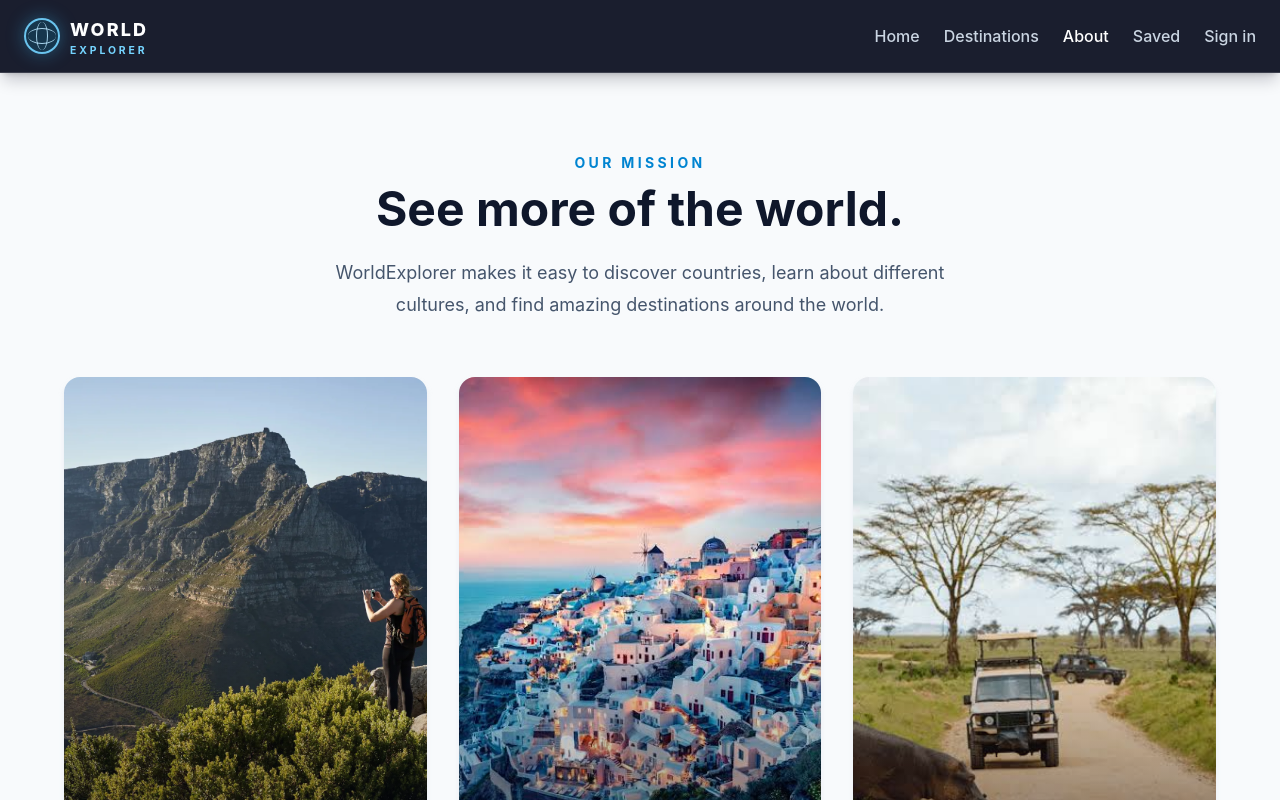
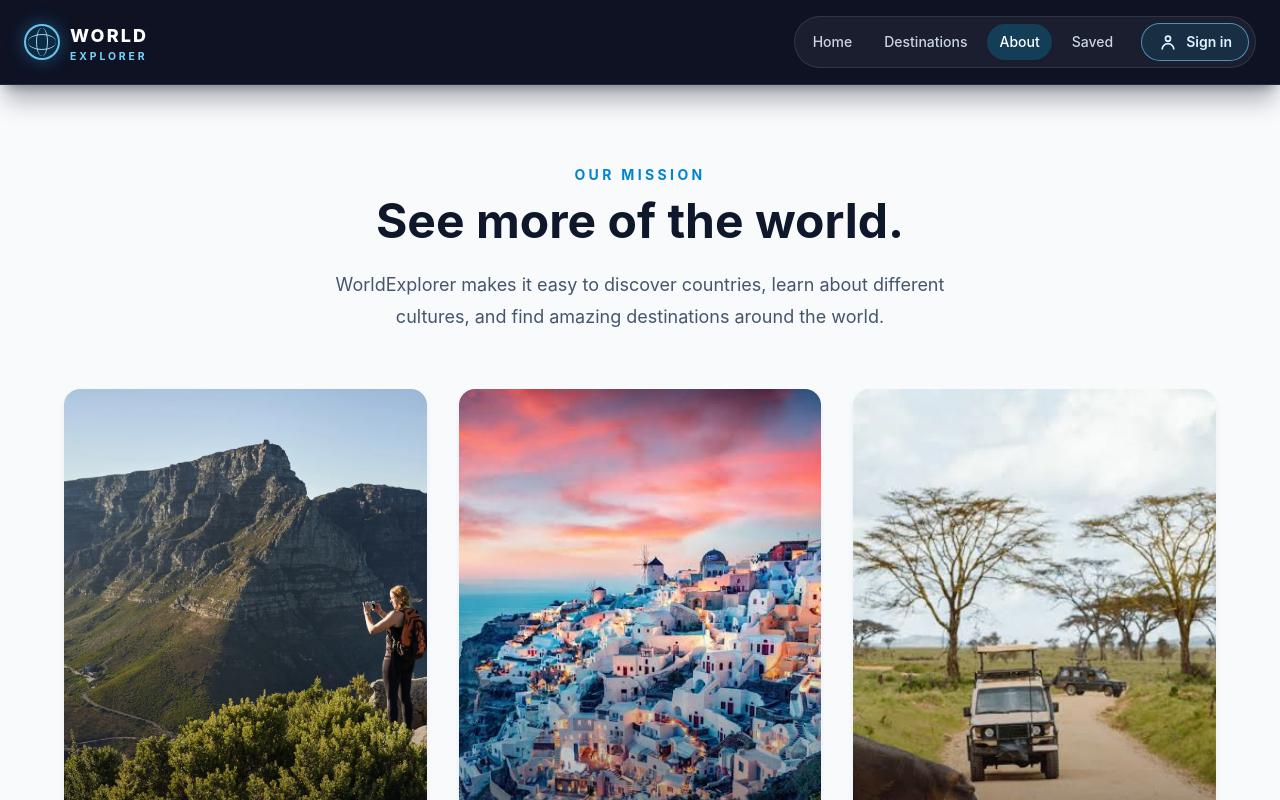
Before and after one commit to BRENDACHEBET1/project-travel-destinations, a React (Vite) app in the folder frontend/: page /about in a window 1280 px wide. Shown: the top 800 px of the page. Built offline with nearby package versions, Linux system fonts and the light colour scheme; no server answers.

Commit message:
Modify sign in UI

```diff
--- a/frontend/src/api/backend.js
+++ b/frontend/src/api/backend.js
@@ -1,12 +1,25 @@
 const apiBaseUrl = (import.meta.env.VITE_API_URL || "").replace(/\/$/, "");
 const TOKEN_KEY = "worldexplorer_access_token";
+const USER_KEY = "worldexplorer_user";
 
 export function isAuthenticated() {
   return Boolean(localStorage.getItem(TOKEN_KEY));
 }
 
+export function getCurrentUser() {
+  const storedUser = localStorage.getItem(USER_KEY);
+
+  try {
+    return storedUser ? JSON.parse(storedUser) : null;
+  } catch {
+    localStorage.removeItem(USER_KEY);
+    return null;
+  }
+}
+
 export function logout() {
   localStorage.removeItem(TOKEN_KEY);
+  localStorage.removeItem(USER_KEY);
 }
 
 function errorMessage(body) {
@@ -63,6 +76,7 @@ async function authenticate(path, details) {
     body: JSON.stringify(details),
   });
   localStorage.setItem(TOKEN_KEY, data.access_token);
+  localStorage.setItem(USER_KEY, JSON.stringify(data.user));
   return data.user;
 }
 
--- a/frontend/src/components/NavBar.jsx
+++ b/frontend/src/components/NavBar.jsx
@@ -1,9 +1,10 @@
 import { Link, NavLink, useNavigate } from "react-router-dom";
-import { isAuthenticated, logout } from "../api/backend";
+import { getCurrentUser, isAuthenticated, logout } from "../api/backend";
 
 function Navbar() {
   const navigate = useNavigate();
   const signedIn = isAuthenticated();
+  const currentUser = getCurrentUser();
 
   function handleLogout() {
     logout();
@@ -11,7 +12,7 @@ function Navbar() {
   }
 
   return (
-    <nav className="relative z-20 border-b border-white/15 bg-slate-950/90 text-white shadow-lg shadow-slate-950/20 backdrop-blur-md">
+    <nav className="relative z-20 border-b border-sky-200/10 bg-slate-950/95 text-white shadow-xl shadow-slate-950/30 backdrop-blur-md">
       <div className="mx-auto flex max-w-7xl items-center justify-between px-4 py-3 sm:px-6 sm:py-4">
         {/* Logo */}
         <Link
@@ -36,14 +37,14 @@ function Navbar() {
         </Link>
 
         {/* Navigation */}
-        <div className="hidden items-center gap-6 md:flex">
+        <div className="hidden items-center gap-2 rounded-full border border-white/10 bg-white/5 p-1.5 md:flex">
           <NavLink
             to="/"
             className={({ isActive }) =>
-              `font-medium transition ${
+              `rounded-full px-3 py-2 text-sm font-medium transition ${
                 isActive
-                  ? "text-white"
-                  : "text-slate-300 hover:text-white"
+                  ? "bg-sky-400/20 text-white shadow-sm"
+                  : "text-slate-300 hover:bg-white/10 hover:text-white"
               }`
             }
           >
@@ -53,10 +54,10 @@ function Navbar() {
           <NavLink
             to="/destinations"
             className={({ isActive }) =>
-              `font-medium transition ${
+              `rounded-full px-3 py-2 text-sm font-medium transition ${
                 isActive
-                  ? "text-white"
-                  : "text-slate-300 hover:text-white"
+                  ? "bg-sky-400/20 text-white shadow-sm"
+                  : "text-slate-300 hover:bg-white/10 hover:text-white"
               }`
             }
           >
@@ -66,10 +67,10 @@ function Navbar() {
           <NavLink
             to="/about"
             className={({ isActive }) =>
-              `font-medium transition ${
+              `rounded-full px-3 py-2 text-sm font-medium transition ${
                 isActive
-                  ? "text-white"
-                  : "text-slate-300 hover:text-white"
+                  ? "bg-sky-400/20 text-white shadow-sm"
+                  : "text-slate-300 hover:bg-white/10 hover:text-white"
               }`
             }
           >
@@ -79,8 +80,8 @@ function Navbar() {
           <NavLink
             to="/saved-destinations"
             className={({ isActive }) =>
-              `font-medium transition ${
-                isActive ? "text-white" : "text-slate-300 hover:text-white"
+              `rounded-full px-3 py-2 text-sm font-medium transition ${
+                isActive ? "bg-sky-400/20 text-white shadow-sm" : "text-slate-300 hover:bg-white/10 hover:text-white"
               }`
             }
           >
@@ -88,11 +89,24 @@ function Navbar() {
           </NavLink>
 
           {signedIn ? (
-            <button type="button" onClick={handleLogout} className="font-medium text-slate-300 transition hover:text-white">
-              Sign out
-            </button>
+            <div className="ml-2 flex items-center gap-2 border-l border-white/10 pl-3">
+              <span className="flex max-w-40 items-center gap-2 rounded-full bg-sky-400/15 px-3 py-2 text-sm font-semibold text-sky-100" title={currentUser?.username}>
+                <svg aria-hidden="true" viewBox="0 0 24 24" className="h-4 w-4 shrink-0 fill-none stroke-current stroke-2">
+                  <circle cx="12" cy="8" r="3" />
+                  <path d="M5 21a7 7 0 0 1 14 0" />
+                </svg>
+                <span className="truncate">{currentUser?.username || "Signed in"}</span>
+              </span>
+              <button type="button" onClick={handleLogout} className="rounded-full px-3 py-2 text-sm font-medium text-slate-300 transition hover:bg-red-400/10 hover:text-red-200">
+                Sign out
+              </button>
+            </div>
           ) : (
-            <NavLink to="/login" className={({ isActive }) => `font-medium transition ${isActive ? "text-white" : "text-slate-300 hover:text-white"}`}>
+            <NavLink to="/login" className={({ isActive }) => `ml-2 flex items-center gap-2 rounded-full border px-4 py-2 text-sm font-semibold transition ${isActive ? "border-sky-300 bg-sky-300 text-slate-950" : "border-sky-300/60 bg-sky-400/10 text-sky-100 hover:border-sky-200 hover:bg-sky-300 hover:text-slate-950"}`}>
+              <svg aria-hidden="true" viewBox="0 0 24 24" className="h-5 w-5 fill-none stroke-current stroke-2">
+                <circle cx="12" cy="8" r="3" />
+                <path d="M5 21a7 7 0 0 1 14 0" />
+              </svg>
               Sign in
             </NavLink>
           )}
@@ -123,11 +137,20 @@ function Navbar() {
                 Saved
               </NavLink>
               {signedIn ? (
-                <button type="button" onClick={handleLogout} className="rounded-lg px-3 py-3 text-left font-medium text-slate-300 transition hover:bg-white/10 hover:text-white">
-                  Sign out
-                </button>
+                <>
+                  <span className="truncate px-3 pt-3 text-sm font-medium text-sky-200">
+                    {currentUser?.username || "Signed in"}
+                  </span>
+                  <button type="button" onClick={handleLogout} className="rounded-lg px-3 py-3 text-left font-medium text-slate-300 transition hover:bg-white/10 hover:text-white">
+                    Sign out
+                  </button>
+                </>
               ) : (
-                <NavLink to="/login" className={({ isActive }) => `rounded-lg px-3 py-3 font-medium transition ${isActive ? "bg-white/10 text-white" : "text-slate-300 hover:bg-white/10 hover:text-white"}`}>
+                <NavLink to="/login" className={({ isActive }) => `flex items-center gap-2 rounded-lg bg-sky-400/10 px-3 py-3 font-medium text-sky-100 transition ${isActive ? "bg-sky-300 text-slate-950" : "hover:bg-sky-300 hover:text-slate-950"}`}>
+                  <svg aria-hidden="true" viewBox="0 0 24 24" className="h-5 w-5 fill-none stroke-current stroke-2">
+                    <circle cx="12" cy="8" r="3" />
+                    <path d="M5 21a7 7 0 0 1 14 0" />
+                  </svg>
                   Sign in
                 </NavLink>
               )}
```
